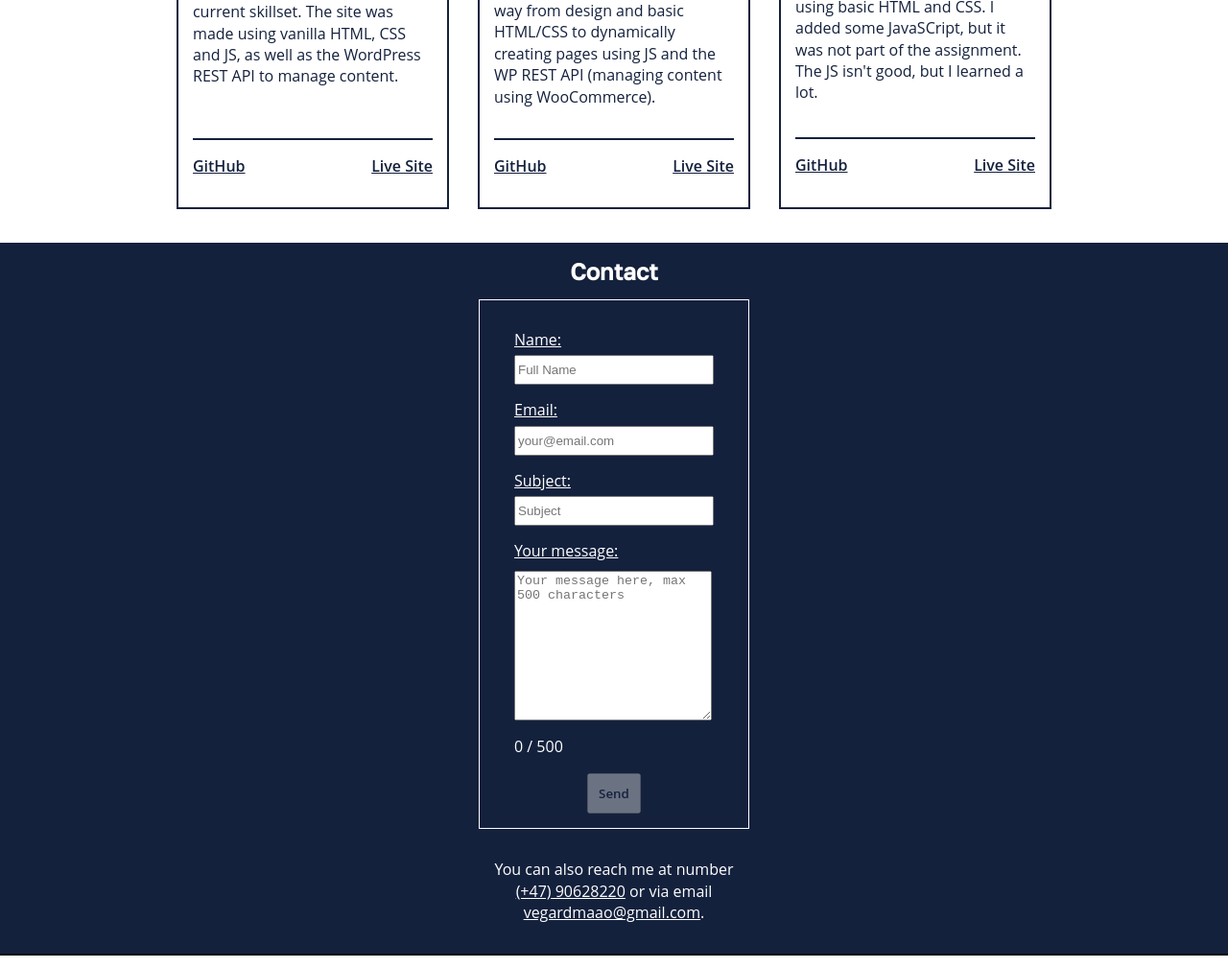
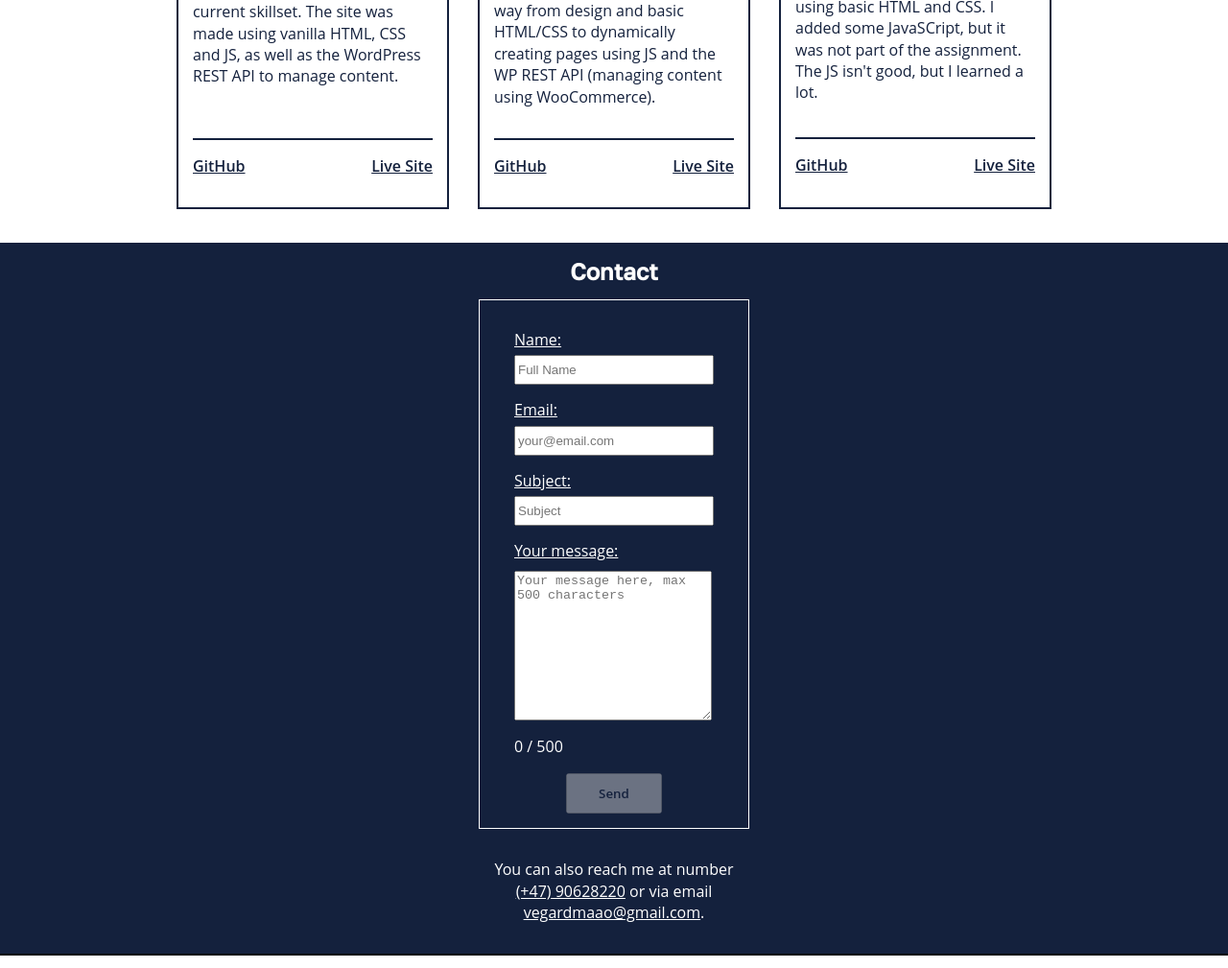
Before and after one commit to VegardMaao/Portfolio-management-1, a plain HTML site: page index.html in a window 1280 px wide. Shown: the part 842-1851 px from the top of the page at 96% size. Drawn offline with Linux system fonts and the light colour scheme; a web font is replaced by a local one.

Commit message:
Update main-styles.css

```diff
--- a/css/main-styles.css
+++ b/css/main-styles.css
@@ -31,6 +31,7 @@ label{
 
 button{
     font-weight: 600;
+    width: 100px;
 }
 
 /* STYLING THE HEADER */
```
